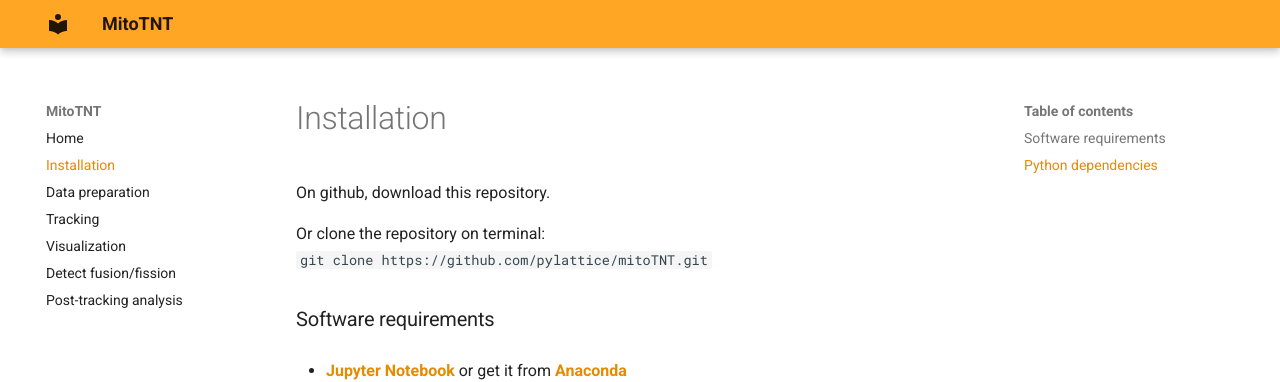
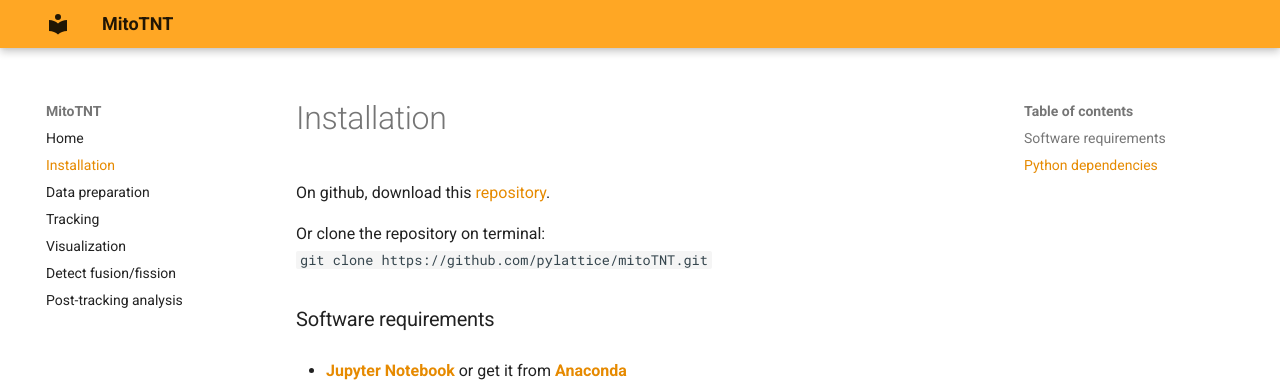
Before and after one commit to pylattice/MitoTNT, an MkDocs documentation site: the page built from docs/1_installation.md, in a window 1280 px wide. Shown: the top 382 px of the page. Built offline with MkDocs 1.6.1 and Material for MkDocs 9.7.7, drawn with Linux system fonts in a browser that asks for light colours; part of the change alters nothing that is shown.

```diff
--- a/docs/1_installation.md
+++ b/docs/1_installation.md
@@ -1,5 +1,5 @@
 # Installation
-On github, download this repository.
+On github, download this [repository](https://github.com/pylattice/mitoTNT).
 
 Or clone the repository on terminal:
 `git clone https://github.com/pylattice/mitoTNT.git`
```
